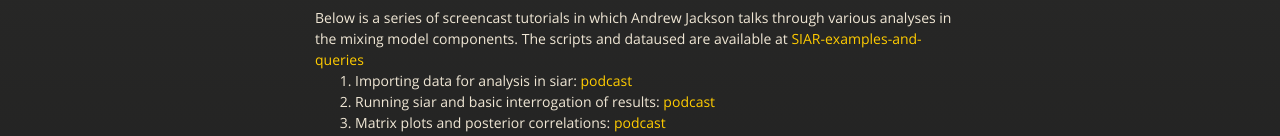
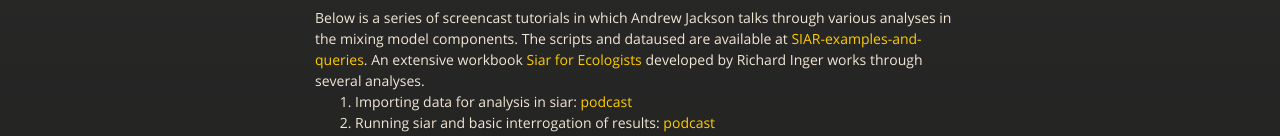
Before and after one commit to AndrewLJackson/siar, a plain HTML site: page index.html in a window 1280 px wide. Shown: the part 987-1123 px from the top of the page. Drawn offline with nearby package versions, Linux system fonts and the light colour scheme.

Commit message:
added siar for ecologists

```diff
--- a/index.html
+++ b/index.html
@@ -58,7 +58,7 @@
 <p>The maths underlying SIAR can be found published in Jackson et al. (2009) and Moore and Semmens (2008). Work is on-going to add further functionality to this model with the aim being to develop a complete analysis suite for isotope ecology.</p>
 
 <h4>Podcast Tutorials</h4>
-Below is a series of screencast tutorials in which Andrew Jackson talks through various analyses in the mixing model components. The scripts and dataused are available at <a href="https://github.com/AndrewLJackson/SIAR-examples-and-queries">SIAR-examples-and-queries</a>
+Below is a series of screencast tutorials in which Andrew Jackson talks through various analyses in the mixing model components. The scripts and dataused are available at <a href="https://github.com/AndrewLJackson/SIAR-examples-and-queries">SIAR-examples-and-queries</a>. An extensive workbook <a href="https://github.com/AndrewLJackson/SIAR-examples-and-queries/blob/master/learning-resources/SIAR_For_Ecologists.pdf">Siar for Ecologists</a> developed by Richard Inger works through several analyses.
 <ol>
   <li>Importing data for analysis in siar: <a href="http://www.tcd.ie/Zoology/research/research/theoretical/Rpodcastsfiles/siar/siar_data_import.mp4" target="_blank">podcast</a></li>
   <li>Running siar and basic interrogation of results: <a href="http://www.tcd.ie/Zoology/research/research/theoretical/Rpodcastsfiles/siar/siar_basic.mp4" target="_blank">podcast</a></li>
```
